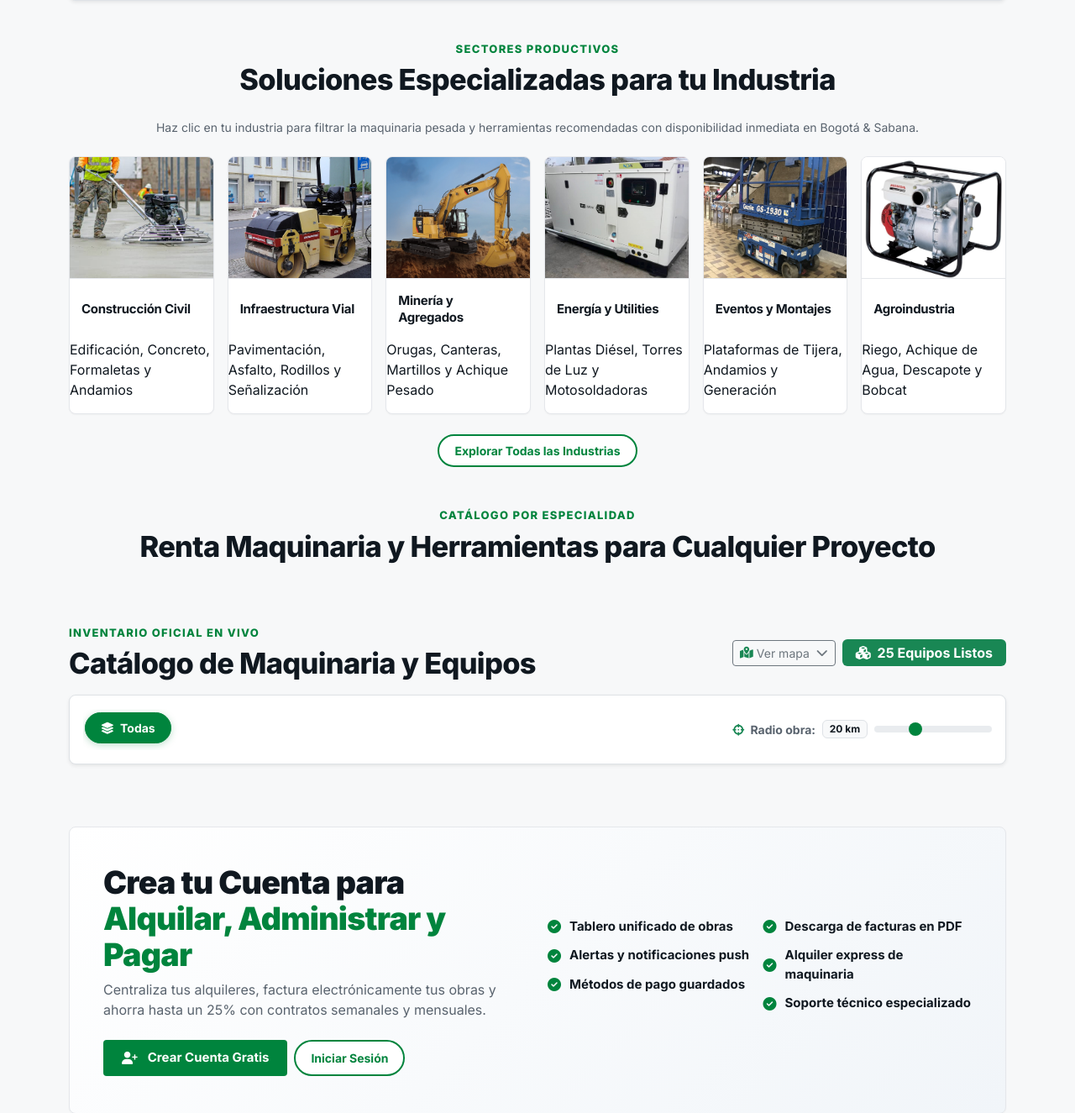
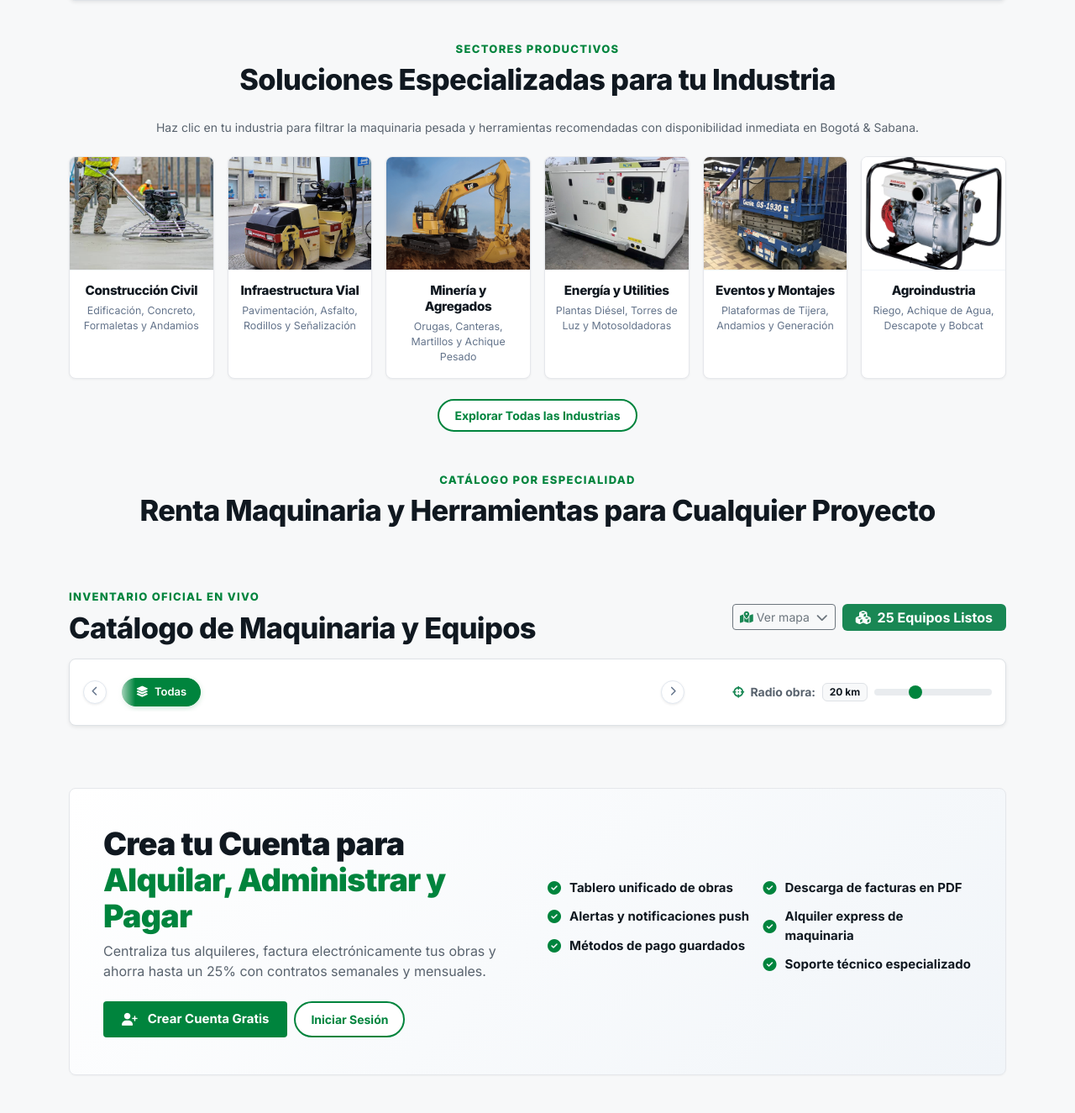
Before and after one commit to Leonardo4516/Proyecto_RentaHerramientas, a web app: page /index.html in a window 1280 px wide. Shown: the part 2353-3678 px from the top of the page at 84% size. Run offline with its HTML, style and script files only (its server is not run), Linux system fonts and the light colour scheme; data that the repository does not hold is empty; database files in the repository are not loaded; some libraries are stand-ins or nearby versions.

Commit message:
fix(frontend): optimizar navegacion de categorias, centrar tarjetas de industria, corregir notificaciones y navegacion cross-view

```diff
--- a/infrastructure/src/main/resources/static/css/sunbelt-theme.css
+++ b/infrastructure/src/main/resources/static/css/sunbelt-theme.css
@@ -760,30 +760,58 @@ h1, h2, h3, h4, h5, h6 {
   display: flex;
   flex-direction: column;
   text-decoration: none;
-  transition: all 0.2s ease;
-  box-shadow: var(--sb-shadow-xs);
+  transition: all 0.25s cubic-bezier(0.16, 1, 0.3, 1);
+  box-shadow: 0 1px 3px rgba(0, 0, 0, 0.05);
+  cursor: pointer;
 }
 .sb-industry-card:hover {
   border-color: var(--sb-green);
-  box-shadow: var(--sb-shadow-md);
+  box-shadow: 0 6px 16px rgba(0, 0, 0, 0.08);
   transform: translateY(-3px);
+}
+.sb-industry-img-wrap {
+  width: 100%;
+  height: 135px;
+  overflow: hidden;
+  background: #f8fafc;
+  border-bottom: 1px solid #f1f5f9;
 }
 .sb-industry-img {
   width: 100%;
-  height: 145px;
+  height: 100%;
   object-fit: cover;
-  border-bottom: 1px solid var(--sb-gray-border);
+  transition: transform 0.35s ease;
+}
+.sb-industry-card:hover .sb-industry-img {
+  transform: scale(1.04);
+}
+.sb-industry-body {
+  padding: 14px 12px 16px;
+  display: flex;
+  flex-direction: column;
+  align-items: center;
+  text-align: center;
+  flex-grow: 1;
+  justify-content: flex-start;
 }
 .sb-industry-title {
-  padding: 16px 14px;
-  font-size: 0.9375rem;
-  font-weight: 700;
-  color: var(--sb-dark);
+  padding: 0;
+  font-size: 0.95rem;
+  font-weight: 800;
+  color: var(--sb-dark);
+  margin: 0 0 6px 0;
+  line-height: 1.25;
+  text-align: center;
+  width: 100%;
+}
+.sb-industry-subtitle {
+  font-size: 0.775rem;
+  color: #64748b;
+  line-height: 1.45;
   margin: 0;
-  line-height: 1.35;
-  flex-grow: 1;
-  display: flex;
-  align-items: center;
+  text-align: center;
+  font-weight: 400;
+  width: 100%;
 }
 
 /* ==========================================================================
@@ -849,45 +877,105 @@ h1, h2, h3, h4, h5, h6 {
 /* ==========================================================================
    10. PÍLDORAS DE FILTRADO & CONTROL DE COBERTURA
    ========================================================================== */
+/* Wrapper con degradados suaves en los bordes para eliminar cortes bruscos */
+.category-pills-wrapper {
+  position: relative;
+  display: flex;
+  align-items: center;
+  gap: 6px;
+  width: 100%;
+}
+.category-pills-scroll-area {
+  position: relative;
+  flex: 1;
+  min-width: 0;
+  overflow: hidden;
+}
+.category-pills-scroll-area::before,
+.category-pills-scroll-area::after {
+  content: '';
+  position: absolute;
+  top: 0;
+  bottom: 0;
+  width: 28px;
+  pointer-events: none;
+  z-index: 2;
+  transition: opacity 0.2s ease;
+}
+.category-pills-scroll-area::before {
+  left: 0;
+  background: linear-gradient(to right, #ffffff 10%, rgba(255, 255, 255, 0));
+}
+.category-pills-scroll-area::after {
+  right: 0;
+  background: linear-gradient(to left, #ffffff 10%, rgba(255, 255, 255, 0));
+}
+
+.sb-pill-nav-btn {
+  background: #ffffff;
+  border: 1px solid #e2e8f0;
+  color: #64748b;
+  width: 28px;
+  height: 28px;
+  border-radius: 50%;
+  display: flex;
+  align-items: center;
+  justify-content: center;
+  font-size: 0.72rem;
+  cursor: pointer;
+  box-shadow: 0 1px 3px rgba(0, 0, 0, 0.08);
+  z-index: 3;
+  flex-shrink: 0;
+  transition: all 0.2s ease;
+}
+.sb-pill-nav-btn:hover {
+  background: var(--sb-green);
+  color: #ffffff;
+  border-color: var(--sb-green);
+}
+
 .category-pills {
   display: flex;
   gap: 8px;
   overflow-x: auto;
   -webkit-overflow-scrolling: touch;
-  padding: 4px 2px 8px;
-  scrollbar-width: thin;
+  padding: 6px 12px;
+  scrollbar-width: none !important; /* Firefox */
+  -ms-overflow-style: none !important; /* IE/Edge */
+  scroll-behavior: smooth;
+  width: 100%;
 }
 .category-pills::-webkit-scrollbar {
-  height: 4px;
-}
-.category-pills::-webkit-scrollbar-thumb {
-  background: var(--sb-gray-border-strong);
-  border-radius: 4px;
+  display: none !important;
+  width: 0 !important;
+  height: 0 !important;
 }
 
 .category-pill {
   flex-shrink: 0;
   white-space: nowrap;
   cursor: pointer;
+  background: #f8fafc;
+  color: #334155;
+  border: 1px solid #e2e8f0;
+  border-radius: var(--sb-radius-pill);
+  padding: 6px 16px;
+  font-size: 0.8125rem;
+  font-weight: 600;
+  box-shadow: 0 1px 2px rgba(0, 0, 0, 0.04);
+  transition: all 0.18s ease;
+}
+.category-pill:hover {
   background: #f1f5f9;
-  color: var(--sb-gray-text);
-  border: 1px solid var(--sb-gray-border);
-  border-radius: var(--sb-radius-pill);
-  padding: 7px 18px;
-  font-size: 0.875rem;
-  font-weight: 700;
-  transition: all 0.2s ease;
-}
-.category-pill:hover {
-  background: #e2e8f0;
-  color: var(--sb-dark);
-  border-color: var(--sb-gray-border-strong);
+  color: var(--sb-dark);
+  border-color: #cbd5e1;
+  box-shadow: 0 2px 4px rgba(0, 0, 0, 0.06);
 }
 .category-pill.active {
   background: var(--sb-green) !important;
   color: #ffffff !important;
   border-color: var(--sb-green) !important;
-  box-shadow: 0 2px 8px rgba(0, 132, 61, 0.25) !important;
+  box-shadow: 0 2px 6px rgba(0, 132, 61, 0.2) !important;
 }
 
 /* Slider de Cobertura */
--- a/infrastructure/src/main/resources/static/index.html
+++ b/infrastructure/src/main/resources/static/index.html
@@ -47,7 +47,7 @@
         </a>
       </div>
       <div class="d-flex align-items-center gap-2 gap-md-3 text-nowrap">
-        <a href="#section-industries" class="d-none d-xxl-inline text-white text-decoration-none sb-utility-hover text-nowrap">
+        <a href="#" onclick="App.navigateToSection('section-industries'); return false;" class="d-none d-xxl-inline text-white text-decoration-none sb-utility-hover text-nowrap">
           <i class="fa fa-hard-hat text-warning me-1"></i> Soluciones por Industria
         </a>
         <span class="d-none d-xxl-inline text-white-50">|</span>
@@ -87,7 +87,7 @@
 
           <!-- Campana de Notificaciones -->
           <div class="dropdown">
-            <button class="btn btn-sb-pill-outline p-2 px-3 dropdown-toggle" type="button" id="notifDropdown" data-bs-toggle="dropdown" aria-expanded="false">
+            <button class="btn btn-sb-pill-outline p-2 px-3 dropdown-toggle" type="button" id="notifDropdown" data-bs-toggle="dropdown" data-bs-auto-close="outside" aria-expanded="false">
               <i class="fa fa-bell text-warning"></i>
               <span id="notif-badge" class="badge bg-danger rounded-pill ms-1" style="display: none;">0</span>
             </button>
@@ -188,11 +188,11 @@
     <div class="sb-subnav">
       <div class="container-xl">
         <ul class="sb-subnav-list">
-          <li><a href="#" class="sb-subnav-link active" onclick="App.switchView('catalog'); return false;"><i class="fa fa-th-large me-1"></i> Catálogo Completo</a></li>
-          <li><a href="#section-directory" class="sb-subnav-link"><i class="fa fa-layer-group me-1"></i> Categorías ⌵</a></li>
-          <li><a href="#section-industries" class="sb-subnav-link"><i class="fa fa-hard-hat me-1"></i> Industrias ⌵</a></li>
-          <li><a href="#section-experience" class="sb-subnav-link"><i class="fa fa-shield-alt me-1"></i> Seguridad & Servicio</a></li>
-          <li><a href="#" class="sb-subnav-link text-success fw-bold" onclick="App.toggleMapSection(); return false;"><i class="fa fa-map-marked-alt me-1"></i> Mapa en Vivo</a></li>
+          <li><a href="#" class="sb-subnav-link active" onclick="App.navigateToSection('section-catalog'); return false;"><i class="fa fa-th-large me-1"></i> Catálogo Completo</a></li>
+          <li><a href="#" class="sb-subnav-link" onclick="App.navigateToSection('section-directory'); return false;"><i class="fa fa-layer-group me-1"></i> Categorías ⌵</a></li>
+          <li><a href="#" class="sb-subnav-link" onclick="App.navigateToSection('section-industries'); return false;"><i class="fa fa-hard-hat me-1"></i> Industrias ⌵</a></li>
+          <li><a href="#" class="sb-subnav-link" onclick="App.navigateToSection('section-experience'); return false;"><i class="fa fa-shield-alt me-1"></i> Seguridad & Servicio</a></li>
+          <li><a href="#" class="sb-subnav-link text-success fw-bold" onclick="App.navigateToSection('section-map'); return false;"><i class="fa fa-map-marked-alt me-1"></i> Mapa en Vivo</a></li>
           <li id="nav-client-tab-link" style="display: none;"><a href="#" class="sb-subnav-link" onclick="App.switchView('client-dashboard'); return false;">Mis Alquileres</a></li>
           <li id="nav-provider-tab-link" style="display: none;"><a href="#" class="sb-subnav-link text-warning fw-bold" onclick="App.switchView('provider-dashboard'); return false;">Portal Proveedor</a></li>
         </ul>
@@ -436,60 +436,84 @@
           <!-- 1. Construcción Civil -->
           <div class="col-6 col-md-4 col-lg-2">
             <div class="sb-industry-card" data-industry="construccion-civil" onclick="App.filterByIndustry('construccion-civil')">
+              <div class="sb-industry-img-wrap">
                 <img src="assets/img/machinery/allanadora-concreto.jpeg" alt="Construcción Civil" class="sb-industry-img">
+              </div>
+              <div class="sb-industry-body">
                 <h5 class="sb-industry-title">Construcción Civil</h5>
                 <p class="sb-industry-subtitle">Edificación, Concreto, Formaletas y Andamios</p>
+              </div>
             </div>
           </div>
 
           <!-- 2. Infraestructura Vial -->
           <div class="col-6 col-md-4 col-lg-2">
             <div class="sb-industry-card" data-industry="infraestructura-vial" onclick="App.filterByIndustry('infraestructura-vial')">
+              <div class="sb-industry-img-wrap">
                 <img src="assets/img/machinery/rodillo-compactador.jpg" alt="Infraestructura Vial" class="sb-industry-img">
+              </div>
+              <div class="sb-industry-body">
                 <h5 class="sb-industry-title">Infraestructura Vial</h5>
                 <p class="sb-industry-subtitle">Pavimentación, Asfalto, Rodillos y Señalización</p>
+              </div>
             </div>
           </div>
 
           <!-- 3. Minería y Agregados -->
           <div class="col-6 col-md-4 col-lg-2">
             <div class="sb-industry-card" data-industry="mineria-agregados" onclick="App.filterByIndustry('mineria-agregados')">
+              <div class="sb-industry-img-wrap">
                 <img src="assets/img/machinery/Retroexcavadora-Oruga-CAT-320D.png" alt="Minería y Agregados" class="sb-industry-img">
+              </div>
+              <div class="sb-industry-body">
                 <h5 class="sb-industry-title">Minería y Agregados</h5>
                 <p class="sb-industry-subtitle">Orugas, Canteras, Martillos y Achique Pesado</p>
+              </div>
             </div>
           </div>
 
           <!-- 4. Energía y Utilities -->
           <div class="col-6 col-md-4 col-lg-2">
             <div class="sb-industry-card" data-industry="energia-utilities" onclick="App.filterByIndustry('energia-utilities')">
+              <div class="sb-industry-img-wrap">
                 <img src="assets/img/machinery/planta-electrica-cummins.jpg" alt="Energía y Utilities" class="sb-industry-img">
+              </div>
+              <div class="sb-industry-body">
                 <h5 class="sb-industry-title">Energía y Utilities</h5>
                 <p class="sb-industry-subtitle">Plantas Diésel, Torres de Luz y Motosoldadoras</p>
+              </div>
             </div>
           </div>
 
           <!-- 5. Eventos y Montajes -->
           <div class="col-6 col-md-4 col-lg-2">
             <div class="sb-industry-card" data-industry="eventos-montajes" onclick="App.filterByIndustry('eventos-montajes')">
+              <div class="sb-industry-img-wrap">
                 <img src="assets/img/machinery/plataforma-tijera.jpg" alt="Eventos y Montajes" class="sb-industry-img">
+              </div>
+              <div class="sb-industry-body">
                 <h5 class="sb-industry-title">Eventos y Montajes</h5>
                 <p class="sb-industry-subtitle">Plataformas de Tijera, Andamios y Generación</p>
+              </div>
             </div>
           </div>
 
           <!-- 6. Agroindustria -->
           <div class="col-6 col-md-4 col-lg-2">
             <div class="sb-industry-card" data-industry="agroindustria" onclick="App.filterByIndustry('agroindustria')">
+              <div class="sb-industry-img-wrap">
                 <img src="assets/img/machinery/motobomba-lodos.jpg" alt="Agroindustria" class="sb-industry-img">
+              </div>
+              <div class="sb-industry-body">
                 <h5 class="sb-industry-title">Agroindustria</h5>
                 <p class="sb-industry-subtitle">Riego, Achique de Agua, Descapote y Bobcat</p>
               </div>
             </div>
           </div>
+        </div>
 
         <div class="text-center mt-4">
-          <a href="#section-catalog" class="btn-sb-pill-outline px-4 py-2">
+          <a href="#" onclick="App.navigateToSection('section-catalog'); return false;" class="btn-sb-pill-outline px-4 py-2">
             Explorar Todas las Industrias
           </a>
         </div>
@@ -530,10 +554,20 @@
         <!-- Filtros Rápidos y Radio de Cobertura -->
         <div class="bg-white border rounded-3 p-3 mb-4 shadow-sm">
           <div class="row g-3 align-items-center">
-            <!-- Píldoras de Categorías -->
+            <!-- Píldoras de Categorías con navegación suave y sin scrollbar visible -->
             <div class="col-12 col-lg-8">
+              <div class="category-pills-wrapper">
+                <button class="sb-pill-nav-btn sb-pill-nav-prev" type="button" aria-label="Anterior" onclick="App.scrollCategoryPills(-220)" title="Ver categorías anteriores">
+                  <i class="fa fa-chevron-left"></i>
+                </button>
+                <div class="category-pills-scroll-area">
                   <div class="category-pills" id="category-pills-container">
                     <div class="category-pill active" data-category="TODAS"><i class="fa fa-layer-group me-1"></i> Todas</div>
+                  </div>
+                </div>
+                <button class="sb-pill-nav-btn sb-pill-nav-next" type="button" aria-label="Siguiente" onclick="App.scrollCategoryPills(220)" title="Ver más categorías">
+                  <i class="fa fa-chevron-right"></i>
+                </button>
               </div>
             </div>
 
--- a/infrastructure/src/main/resources/static/js/app.js
+++ b/infrastructure/src/main/resources/static/js/app.js
@@ -50,6 +50,7 @@ const App = (() => {
   let selectedCategory = 'TODAS';
   let activeToolForBooking = null;
   let cachedRentals = [];
+  let currentView = 'catalog';
 
   async function init() {
     setupEventListeners();
@@ -634,10 +635,20 @@ const App = (() => {
       confirmButtonColor: '#00843D',
       background: '#ffffff',
       color: '#101820',
-      width: '650px'
-    }).then(() => {
-      const catalogSec = document.getElementById('section-catalog');
-      if (catalogSec) catalogSec.scrollIntoView({ behavior: 'smooth' });
+      width: '650px',
+      returnFocus: false
+    }).then((result) => {
+      if (result.isConfirmed) {
+        if (currentView !== 'catalog') {
+          switchView('catalog');
+        }
+        setTimeout(() => {
+          const catalogSec = document.getElementById('section-catalog');
+          if (catalogSec) {
+            catalogSec.scrollIntoView({ behavior: 'smooth', block: 'start' });
+          }
+        }, 150);
+      }
     });
   }
 
@@ -942,10 +953,64 @@ const App = (() => {
   }
 
   function toggleMapSection() {
-    const mapContainer = document.getElementById('map-collapse-container');
-    if (mapContainer) {
-      const bsCollapse = bootstrap.Collapse.getInstance(mapContainer) || new bootstrap.Collapse(mapContainer);
-      bsCollapse.toggle();
+    if (currentView !== 'catalog') {
+      switchView('catalog');
+    }
+    setTimeout(() => {
+      const mapContainer = document.getElementById('map-collapse-container');
+      if (mapContainer) {
+        const bsCollapse = bootstrap.Collapse.getOrCreateInstance(mapContainer);
+        bsCollapse.toggle();
+        const isShowing = !mapContainer.classList.contains('show');
+        const statusSpan = document.getElementById('map-toggle-status');
+        const chevron = document.getElementById('map-toggle-chevron');
+        if (statusSpan) statusSpan.textContent = isShowing ? 'Ocultar mapa' : 'Ver mapa';
+        if (chevron) chevron.className = isShowing ? 'fa fa-chevron-up ms-1' : 'fa fa-chevron-down ms-1';
+        if (isShowing) {
+          const catalogSec = document.getElementById('section-catalog');
+          if (catalogSec) catalogSec.scrollIntoView({ behavior: 'smooth', block: 'start' });
+          if (window.MapManager && window.MapManager.invalidateSize) {
+            setTimeout(() => window.MapManager.invalidateSize(), 300);
+          }
+        }
+      }
+    }, 120);
+  }
+
+  function navigateToSection(sectionId) {
+    if (currentView !== 'catalog') {
+      switchView('catalog');
+    }
+    setTimeout(() => {
+      if (sectionId === 'section-map') {
+        const mapContainer = document.getElementById('map-collapse-container');
+        if (mapContainer && !mapContainer.classList.contains('show')) {
+          const bsCollapse = bootstrap.Collapse.getOrCreateInstance(mapContainer);
+          bsCollapse.show();
+        }
+        const statusSpan = document.getElementById('map-toggle-status');
+        const chevron = document.getElementById('map-toggle-chevron');
+        if (statusSpan) statusSpan.textContent = 'Ocultar mapa';
+        if (chevron) chevron.className = 'fa fa-chevron-up ms-1';
+
+        const catalogSec = document.getElementById('section-catalog');
+        if (catalogSec) catalogSec.scrollIntoView({ behavior: 'smooth', block: 'start' });
+        if (window.MapManager && window.MapManager.invalidateSize) {
+          setTimeout(() => window.MapManager.invalidateSize(), 300);
+        }
+      } else {
+        const target = document.getElementById(sectionId);
+        if (target) {
+          target.scrollIntoView({ behavior: 'smooth', block: 'start' });
+        }
+      }
+    }, 120);
+  }
+
+  function scrollCategoryPills(offset) {
+    const container = document.getElementById('category-pills-container');
+    if (container) {
+      container.scrollBy({ left: offset, behavior: 'smooth' });
     }
   }
 
@@ -1936,10 +2001,10 @@ const App = (() => {
         const toolName = tool ? tool.name : (r.toolName || `Maquinaria #${r.toolId}`);
         return `
         <tr>
-          <td><span class="fw-bold text-light">#${r.id}</span></td>
-          <td><span class="text-warning fw-semibold">${toolName}</span></td>
-          <td>${r.startDate} al ${r.endDate} <small class="text-muted">(${r.days} d)</small></td>
-          <td class="fw-bold">${API.formatCurrency(r.total)}</td>
+          <td><strong class="text-dark">#${r.id}</strong></td>
+          <td><span class="text-dark fw-bold">${toolName}</span></td>
+          <td class="text-secondary">${r.startDate} al ${r.endDate} <small class="text-muted">(${r.days} d)</small></td>
+          <td class="fw-bold text-dark">${API.formatCurrency(r.total)}</td>
           <td>
             <span class="badge ${r.status === 'CONFIRMADA' ? 'badge-available' : (r.status === 'DEVUELTO' || r.status === 'COMPLETADA' ? 'bg-secondary' : 'badge-rented')}">
               ${r.status}
@@ -1975,11 +2040,11 @@ const App = (() => {
         const toolName = tool ? tool.name : (r.toolName || `Maquinaria #${r.toolId}`);
         return `
         <tr>
-          <td>#${r.id}</td>
-          <td class="fw-bold text-light">${toolName}</td>
-          <td>${r.clientName || 'Cliente Constructora'}</td>
+          <td><strong class="text-dark">#${r.id}</strong></td>
+          <td class="fw-bold text-dark">${toolName}</td>
+          <td class="text-secondary">${r.clientName || 'Cliente Constructora'}</td>
           <td>${r.days} días</td>
-          <td>${API.formatCurrency(r.total)}</td>
+          <td class="fw-bold text-dark">${API.formatCurrency(r.total)}</td>
           <td><span class="badge ${r.status === 'CONFIRMADA' ? 'badge-available' : (r.status === 'COMPLETADA' ? 'bg-secondary' : 'badge-rented')}">${r.status}</span></td>
           <td>
             <div class="provider-actions-cell">
@@ -2211,6 +2276,7 @@ const App = (() => {
   // --- VISTAS & SESIÓN ---
 
   function switchView(viewName) {
+    currentView = viewName;
     document.querySelectorAll('.app-view').forEach(v => v.style.display = 'none');
     document.querySelectorAll('.nav-link').forEach(l => l.classList.remove('active'));
 
@@ -2799,6 +2865,9 @@ const App = (() => {
     downloadCatalogPdf,
     filterByCategory,
     toggleMapSection,
+    navigateToSection,
+    scrollCategoryPills,
+    getCurrentView: () => currentView,
     openCartModal,
     proceedToPaymentFromCart,
     modifyBookingFromCart,
--- a/infrastructure/src/main/resources/static/js/websocket.js
+++ b/infrastructure/src/main/resources/static/js/websocket.js
@@ -7,7 +7,10 @@ const RealtimeManager = (() => {
 
   function getStorageKey() {
     const user = (typeof API !== 'undefined' && API.getUser) ? API.getUser() : null;
-    return user ? `rentatools_notifs_${user.username.toLowerCase()}` : 'rentatools_notifs_guest';
+    if (user && user.role) {
+      return `rentatools_notifs_${user.role}_${(user.username || user.id || 'user').toLowerCase()}`;
+    }
+    return 'rentatools_notifs_guest';
   }
 
   function loadUserNotifications() {
@@ -176,15 +179,15 @@ const RealtimeManager = (() => {
     }
     if (list) {
       if (notifications.length === 0) {
-        list.innerHTML = '<li class="p-4 text-center small text-slate-300" style="color: #cbd5e1 !important;"><i class="fa fa-bell-slash me-2 text-warning"></i>Sin notificaciones pendientes</li>';
+        list.innerHTML = '<li class="p-4 text-center small text-muted"><i class="fa fa-bell-slash me-2 text-warning"></i>Sin notificaciones pendientes</li>';
       } else {
-        list.innerHTML = notifications.slice(0, 10).map(n => `
+        list.innerHTML = notifications.slice(0, 15).map(n => `
           <li class="dropdown-item notif-item mb-2 p-2">
             <div class="d-flex justify-content-between align-items-center mb-1">
               <span class="badge bg-warning text-dark fw-bold px-2 py-0" style="font-size: 0.72rem;">${n.channel}</span>
-              <span class="notif-item-time">${n.time}</span>
+              <span class="notif-item-time" style="color: #64748b !important; font-size: 0.75rem;">${n.time}</span>
             </div>
-            <div class="notif-item-content mt-1">${n.content}</div>
+            <div class="notif-item-content mt-1" style="color: #1e293b !important; font-weight: 500; font-size: 0.84rem; white-space: normal; line-height: 1.4;">${n.content}</div>
           </li>
         `).join('');
       }
```
Also changed, not shown: other parts of infrastructure/src/main/resources/static/css/sunbelt-theme.css (+49 -0 lines), frontend/css/sunbelt-theme.css (+170 -33 lines), frontend/index.html (+43 -9 lines), frontend/js/app.js (+85 -16 lines), frontend/js/websocket.js (+8 -5 lines). Lines whose indentation alone changed are shown as unchanged.
